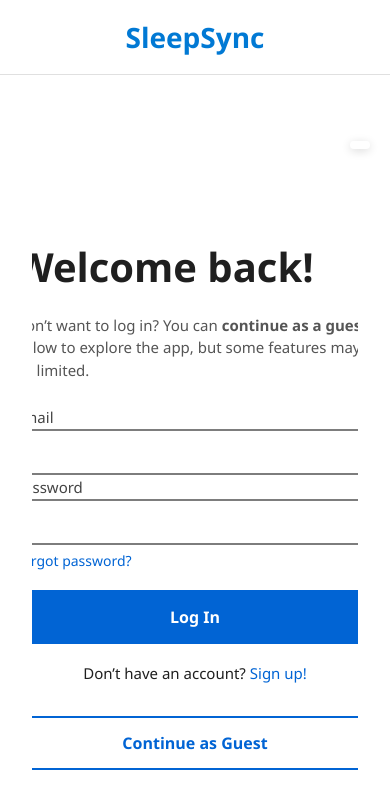
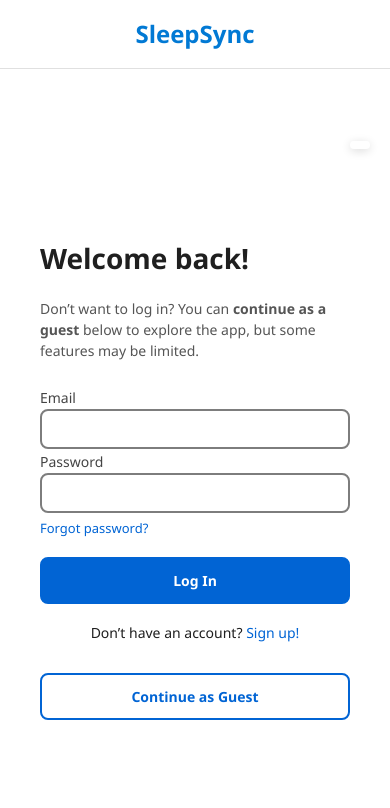
Before and after one commit to UW-INFO442-SP25/Serendipity, a React (Vite) app in the folder SleepSync/: page /login in a window 390 px wide. Shown: the top 808 px of the page. Built offline with nearby package versions, Linux system fonts and the light colour scheme.

Commit message:
Added mobile styling to the login and profile page

```diff
--- a/SleepSync/src/Components/Home/login.css
+++ b/SleepSync/src/Components/Home/login.css
@@ -78,7 +78,7 @@
 /* Form section */
 .login-form {
   flex: 1;
-  min-width: 360px;
+  min-width: 0;
   padding: 4rem;
   display: flex;
   flex-direction: column;
@@ -184,7 +184,7 @@
   align-items: center;
   justify-content: center;
   padding: 3rem;
-  min-width: 360px;
+  min-width: 0;
 }
 
 .login-image img {
@@ -194,7 +194,7 @@
   transform: scale(1.08);
 }
 
-/* Responsive */
+/* Tablet */
 @media (max-width: 1024px) {
   .login-card-wrapper {
     flex-direction: column;
@@ -223,3 +223,43 @@
     margin: 0 auto;
   }
 }
+
+/* Mobile */
+@media (max-width: 480px) {
+  .login-page-wrapper {
+    padding: 1rem;
+  }
+
+  .login-form {
+    padding: 1.5rem;
+  }
+
+  .login-form h1 {
+    font-size: 28px;
+  }
+
+  .login-note,
+  .login-label,
+  .login-signup-text {
+    font-size: 14px;
+  }
+
+  .login-form input {
+    font-size: 14px;
+    padding: 10px;
+  }
+
+  .login-btn,
+  .login-guest-btn {
+    font-size: 14px;
+    padding: 12px;
+  }
+
+  .forgot-link {
+    font-size: 13px;
+  }
+
+  .login-logo {
+    font-size: 24px;
+  }
+}
--- a/SleepSync/src/Components/Home/profile.css
+++ b/SleepSync/src/Components/Home/profile.css
@@ -278,13 +278,59 @@
 }
 
 @media (max-width: 480px) {
+  .profile-page {
+    padding: 2rem 1rem;
+  }
+
+  .profile-wrapper {
+    padding: 1.5rem;
+  }
+
+  .profile-card {
+    flex-direction: column;
+    padding: 1.5rem;
+    gap: 2rem;
+  }
+
   .avatar-img {
-    width: 120px;
-    height: 120px;
+    width: 100px;
+    height: 100px;
   }
 
   .avatar-edit-icon {
-    width: 36px;
-    height: 36px;
+    width: 30px;
+    height: 30px;
+  }
+
+  .profile-details input,
+  .profile-details textarea {
+    font-size: 0.9rem;
+    padding: 0.5rem 0.8rem;
+  }
+
+  .edit-btn-wrapper,
+  .logout-wrapper {
+    flex-direction: column;
+    align-items: center;
+    gap: 0.75rem;
+  }
+
+  .edit-btn,
+  .logout-btn {
+    width: 100%;
+    font-size: 0.9rem;
+    padding: 0.6rem;
+  }
+
+  .profile-footer-card {
+    padding: 1rem;
+    font-size: 0.9rem;
+  }
+
+  .floating-message {
+    bottom: 16px;
+    left: 16px;
+    font-size: 0.85rem;
+    padding: 0.6rem 1rem;
   }
 }
```
